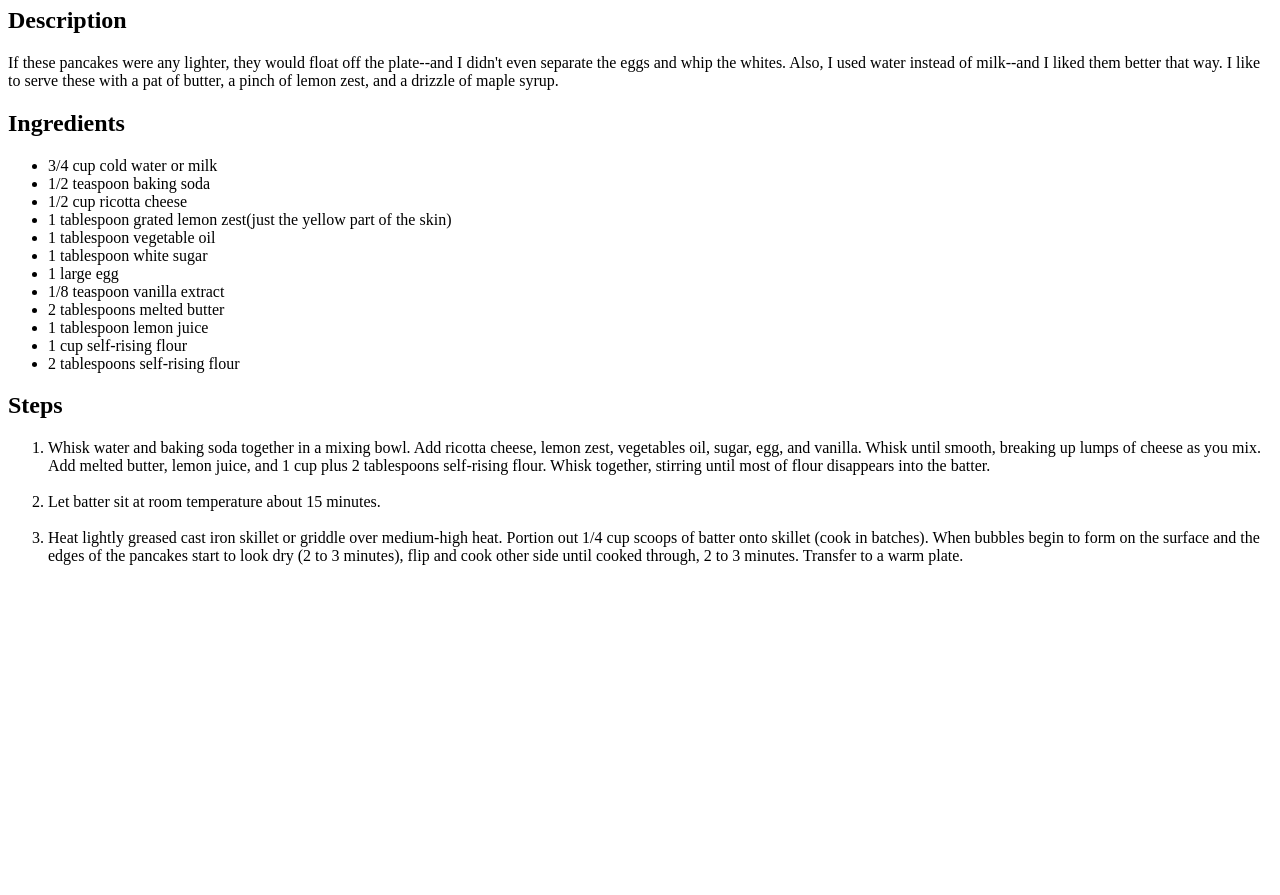
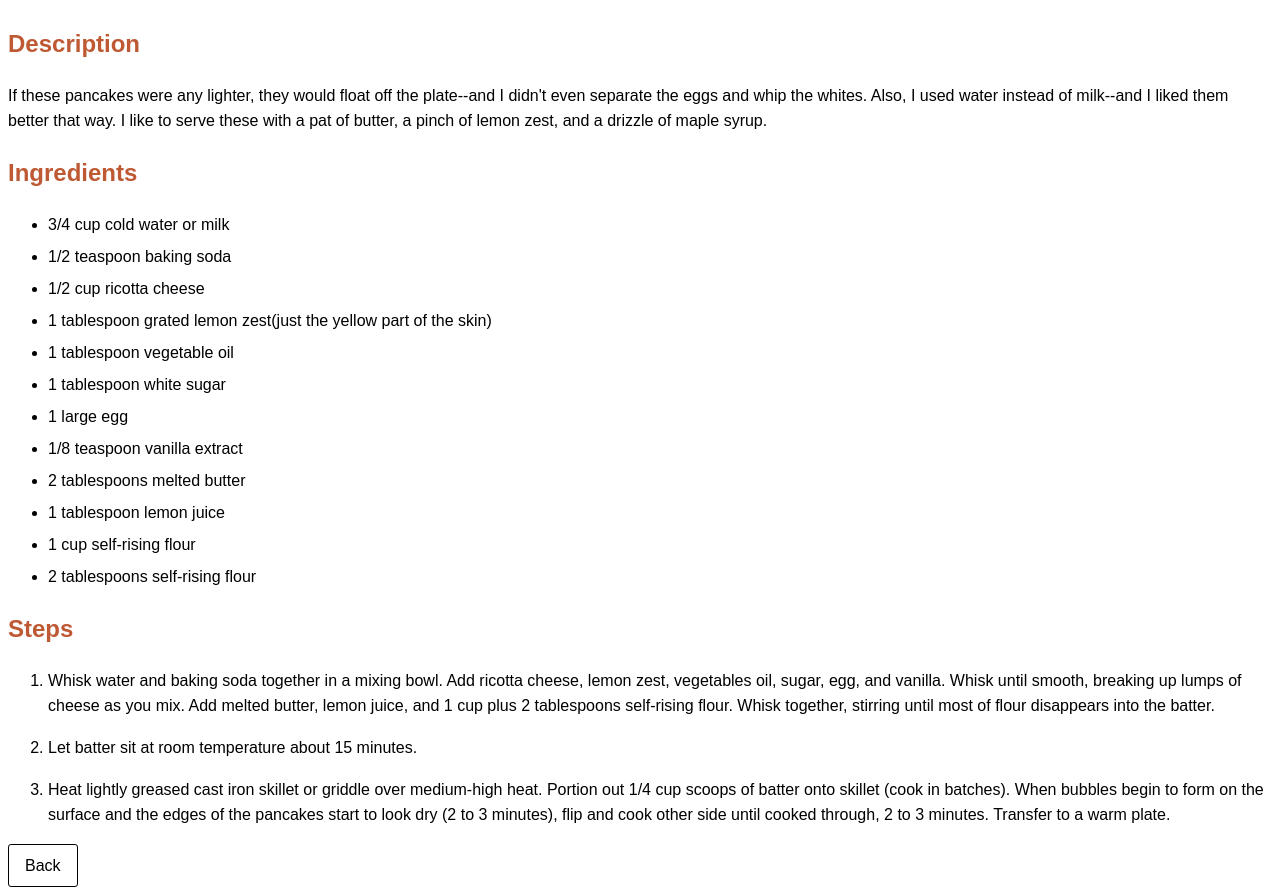
Before and after one commit to rossen-kostov/odin-recipes, a plain HTML site: page recipes/lemon-pancakes.html in a window 1280 px wide. Shown: the part 397-1292 px from the top of the page. Before the commit the page ends 978 px from the top, so only its background shows below. Drawn offline with Linux system fonts and the light colour scheme.

Commit message:
Add minimal styling to all pages

```diff
--- a/recipes/lemon-pancakes.html
+++ b/recipes/lemon-pancakes.html
@@ -5,6 +5,7 @@
     <meta http-equiv="X-UA-Compatible" content="IE=edge" />
     <meta name="viewport" content="width=device-width, initial-scale=1.0" />
     <title>Lemon-Ricotta Pancakes</title>
+    <link rel="stylesheet" href="../styles.css" />
   </head>
   <body>
     <h1>Lemon-Ricotta Pancakes</h1>
@@ -38,22 +39,28 @@
     <h2>Steps</h2>
     <ol>
       <li>
-        Whisk water and baking soda together in a mixing bowl. Add ricotta
-        cheese, lemon zest, vegetables oil, sugar, egg, and vanilla. Whisk until
-        smooth, breaking up lumps of cheese as you mix. Add melted butter, lemon
-        juice, and 1 cup plus 2 tablespoons self-rising flour. Whisk together,
-        stirring until most of flour disappears into the batter.
+        <p>
+          Whisk water and baking soda together in a mixing bowl. Add ricotta
+          cheese, lemon zest, vegetables oil, sugar, egg, and vanilla. Whisk
+          until smooth, breaking up lumps of cheese as you mix. Add melted
+          butter, lemon juice, and 1 cup plus 2 tablespoons self-rising flour.
+          Whisk together, stirring until most of flour disappears into the
+          batter.
+        </p>
       </li>
-      <br />
-      <li>Let batter sit at room temperature about 15 minutes.</li>
-      <br />
+      <li><p>Let batter sit at room temperature about 15 minutes.</p></li>
       <li>
-        Heat lightly greased cast iron skillet or griddle over medium-high heat.
-        Portion out 1/4 cup scoops of batter onto skillet (cook in batches).
-        When bubbles begin to form on the surface and the edges of the pancakes
-        start to look dry (2 to 3 minutes), flip and cook other side until
-        cooked through, 2 to 3 minutes. Transfer to a warm plate.
+        <p>
+          Heat lightly greased cast iron skillet or griddle over medium-high
+          heat. Portion out 1/4 cup scoops of batter onto skillet (cook in
+          batches). When bubbles begin to form on the surface and the edges of
+          the pancakes start to look dry (2 to 3 minutes), flip and cook other
+          side until cooked through, 2 to 3 minutes. Transfer to a warm plate.
+        </p>
       </li>
     </ol>
+    <a href="../index.html">
+      <div class="button">Back</div>
+    </a>
   </body>
 </html>
--- /dev/null
+++ b/styles.css
@@ -0,0 +1,22 @@
+body, html {
+  font-family: sans-serif;
+  line-height: 1.6;
+}
+
+
+ul li {
+  margin-bottom: 0.4rem;
+}
+
+
+.button {
+  display: inline-block;
+  border: 1px solid black;
+  border-radius: 3px;
+  padding: .5rem 1rem;
+  color: black;
+}
+
+h1,h2 {
+  color: #be5934;
+}
```
Also changed, not shown: index.html (+6 -0 lines), recipes/french-macaroons.html (+22 -12 lines), recipes/strawberry-cupcakes.html (+20 -10 lines).
